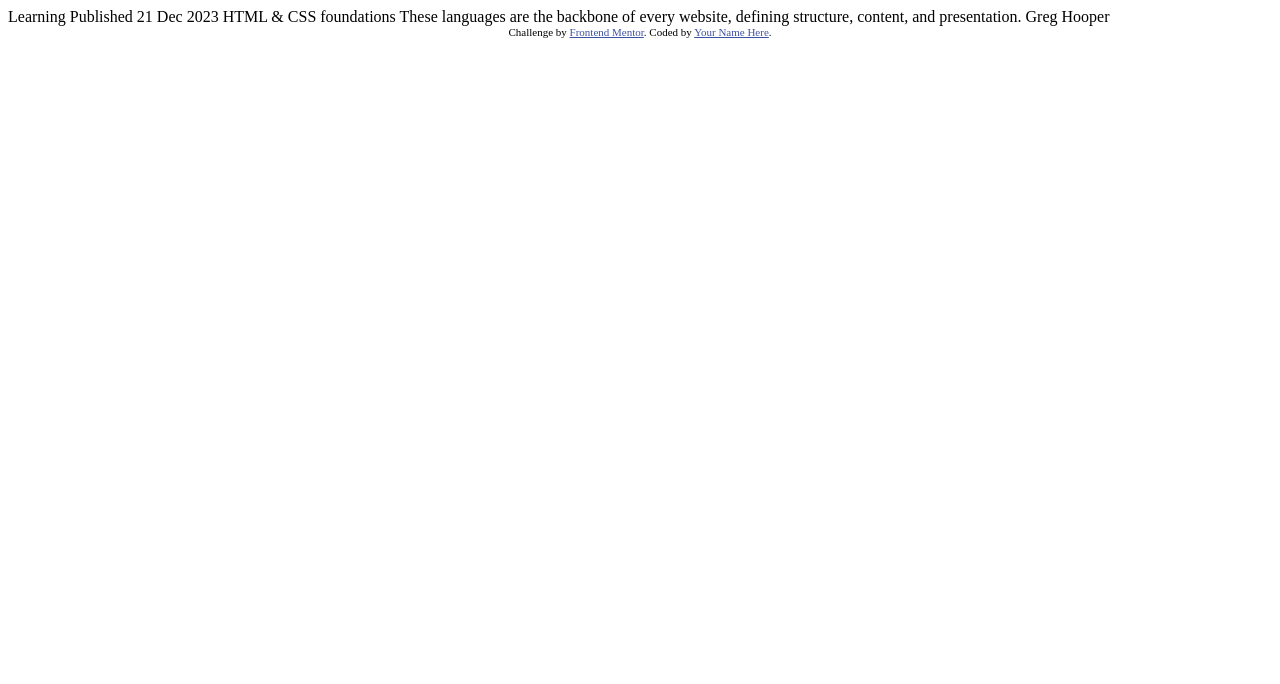
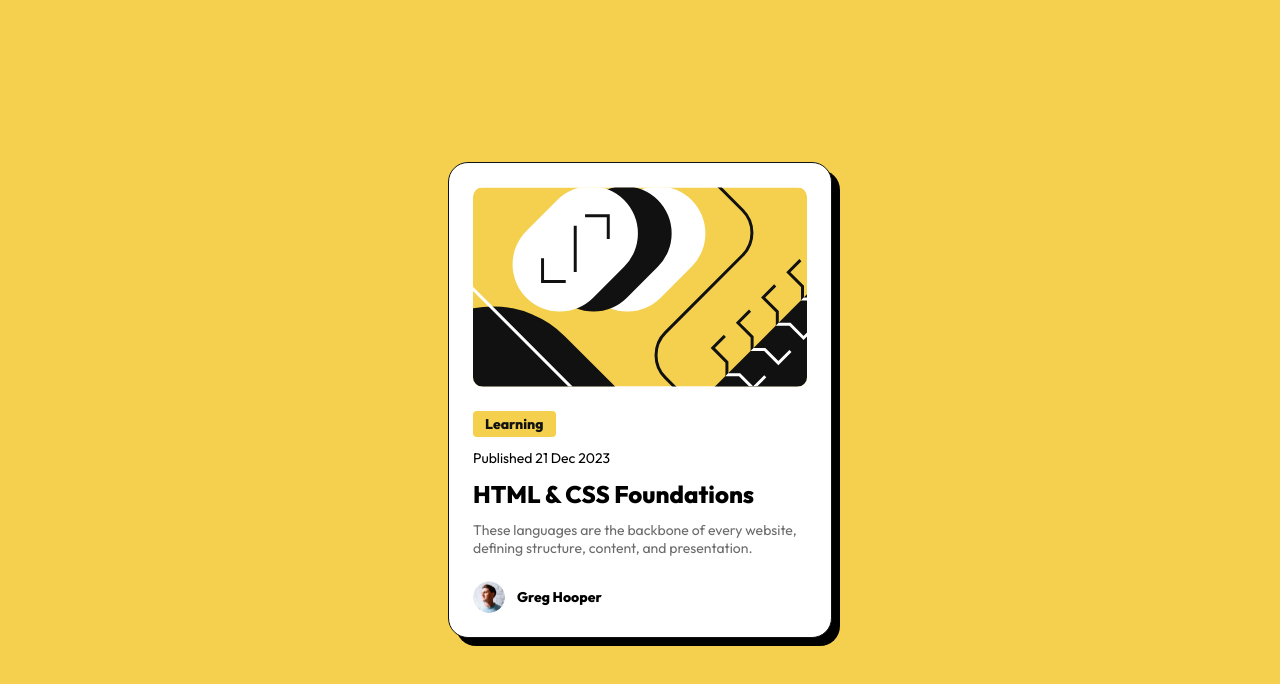
Before and after one commit to The-Ali-Reda/FEM-02-blog-preview-card, a plain HTML site: page index.html in a window 1280 px wide. Drawn offline with Linux system fonts and the light colour scheme.

Commit message:
Solve the challenge

```diff
--- a/index.html
+++ b/index.html
@@ -1,34 +1,55 @@
-<!DOCTYPE html>
+<!doctype html>
 <html lang="en">
-<head>
-  <meta charset="UTF-8">
-  <meta name="viewport" content="width=device-width, initial-scale=1.0"> <!-- displays site properly based on user's device -->
+  <head>
+    <meta charset="UTF-8" />
+    <meta name="viewport" content="width=device-width, initial-scale=1.0" />
+    <!-- displays site properly based on user's device -->
 
-  <link rel="icon" type="image/png" sizes="32x32" href="./assets/images/favicon-32x32.png">
+    <link
+      rel="icon"
+      type="image/png"
+      sizes="32x32"
+      href="./assets/images/favicon-32x32.png"
+    />
 
-  <title>Frontend Mentor | Blog preview card</title>
-
-  <!-- Feel free to remove these styles or customise in your own stylesheet 👍 -->
-  <style>
-    .attribution { font-size: 0.6875rem; text-align: center; }
-    .attribution a { color: hsl(228, 45%, 44%); }
-  </style>
-</head>
-<body>
-
-  Learning
-
-  Published 21 Dec 2023
-
-  HTML & CSS foundations
-
-  These languages are the backbone of every website, defining structure, content, and presentation.
-
-  Greg Hooper
-
-  <footer class="attribution">
-    Challenge by <a href="https://www.frontendmentor.io?ref=challenge">Frontend Mentor</a>.
-    Coded by <a href="#">Your Name Here</a>.
-  </footer>
-</body>
+    <title>Frontend Mentor | Blog preview card</title>
+    <link rel="stylesheet" href="style.css" />
+    <link rel="preconnect" href="https://fonts.googleapis.com" />
+    <link rel="preconnect" href="https://fonts.gstatic.com" crossorigin />
+    <link
+      href="https://fonts.googleapis.com/css2?family=Figtree:ital,wght@0,300..900;1,300..900&family=Outfit:wght@100..900&display=swap"
+      rel="stylesheet"
+    />
+  </head>
+  <body>
+    <div class="wrapper">
+      <div class="card">
+        <div class="card-image">
+          <img
+            src="./assets/images/illustration-article.svg"
+            alt="illustration article"
+          />
+        </div>
+        <div class="card-content">
+          <div class="card-tags">
+            <ul class="tags">
+              <li class="chip">Learning</li>
+            </ul>
+          </div>
+          <div class="card-date">Published 21 Dec 2023</div>
+          <div class="card-title"><a href="#">HTML & CSS Foundations</a></div>
+          <div class="card-body">
+            These languages are the backbone of every website, defining
+            structure, content, and presentation.
+          </div>
+        </div>
+        <div class="card-footer">
+          <div class="avatar">
+            <img src="assets/images/image-avatar.webp" alt="Avatar">
+          </div>
+          <div class="author">Greg Hooper</div>
+        </div>
+      </div>
+    </div>
+  </body>
 </html>
--- /dev/null
+++ b/style.css
@@ -0,0 +1,118 @@
+* {
+    box-sizing: border-box;
+    margin: 0;
+    padding: 0;
+}
+
+a {
+    text-decoration: none;
+    color: inherit;
+}
+
+a:visited {
+    color: inherit;
+}
+
+a:active {
+    color: inherit;
+}
+
+a:invalid{
+    color: inherit;
+}
+
+a:focus {
+    color: inherit;
+}
+
+img {
+    display: block;
+    width: 100%;
+}
+
+:root {
+    --primary-color: hsl(47, 88%, 63%);
+    --gray-500: hsl(0, 0%, 42%);
+    --gray-950: hsl(0, 0%, 7%);
+    --font-size: 16px;
+}
+
+body {
+    font-family: "Outfit", sans-serif;
+    font-size: var(--font-size);
+}
+
+.wrapper {
+    display: flex;
+    align-items: center;
+    justify-content: center;
+    background-color: var(--primary-color);
+    min-height: 100dvh;
+}
+
+.card {
+    background-color: white;
+    max-width: min(clamp(327px, 90%, 384px), 90%);
+    overflow-wrap: anywhere;
+    padding: 24px;
+    border-radius: 20px;
+    display: flex;
+    flex-direction: column;
+    gap: 24px;
+    border: 1px solid var(--gray-950);
+    box-shadow: 8px 8px 0px rgba(0, 0, 0, 1);
+}
+
+.card-image img{
+    border-radius: 10px;
+}
+
+.card-content {
+    display: flex;
+    flex-direction: column;
+    gap: 12px;
+}
+
+.chip {
+    display: inline-block;
+    background-color: var(--primary-color);
+    color: var(--gray-950);
+    padding-inline: 12px;
+    padding-block: 4px;
+    border-radius: 4px;
+    font-size: 0.875em;
+    font-weight: 800;
+}
+
+.card-date {
+    font-size: 0.875em;
+}
+
+.card-title {
+    font-size: 1.5em;
+    font-weight: 800;
+}
+
+.card-title:hover {
+    color: var(--primary-color);
+    cursor: pointer;
+}
+
+.card-body {
+    color: var(--gray-500);
+    font-size: 0.875em;
+}
+
+.card-footer {
+    display: flex;
+    gap: 12px;
+    font-weight: 800;
+    font-size: 0.875em;
+    align-items: center;
+}
+
+.avatar img {
+    width: 32px;
+    height: 32px;
+    border-radius: 50%;
+}
```
